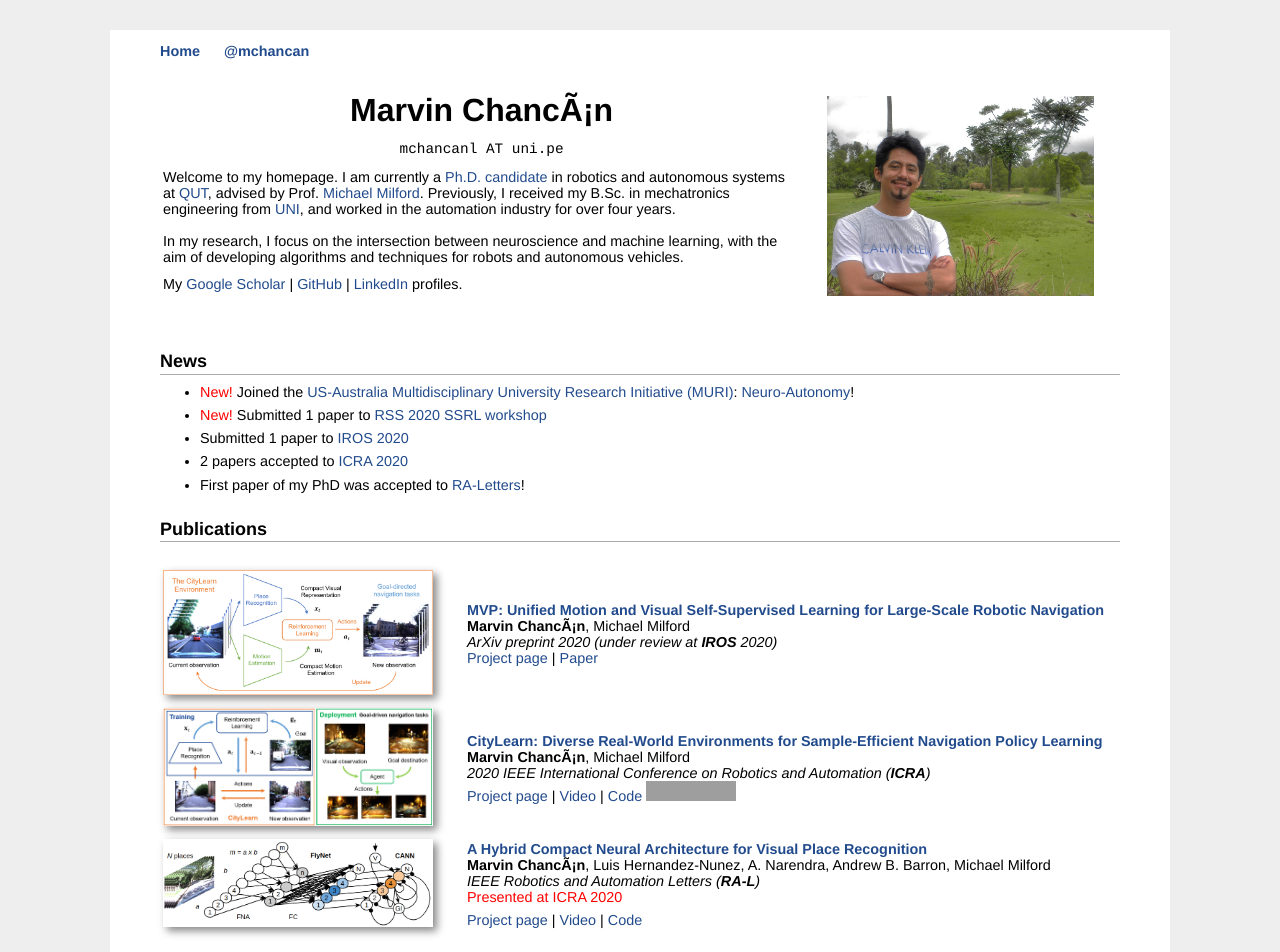
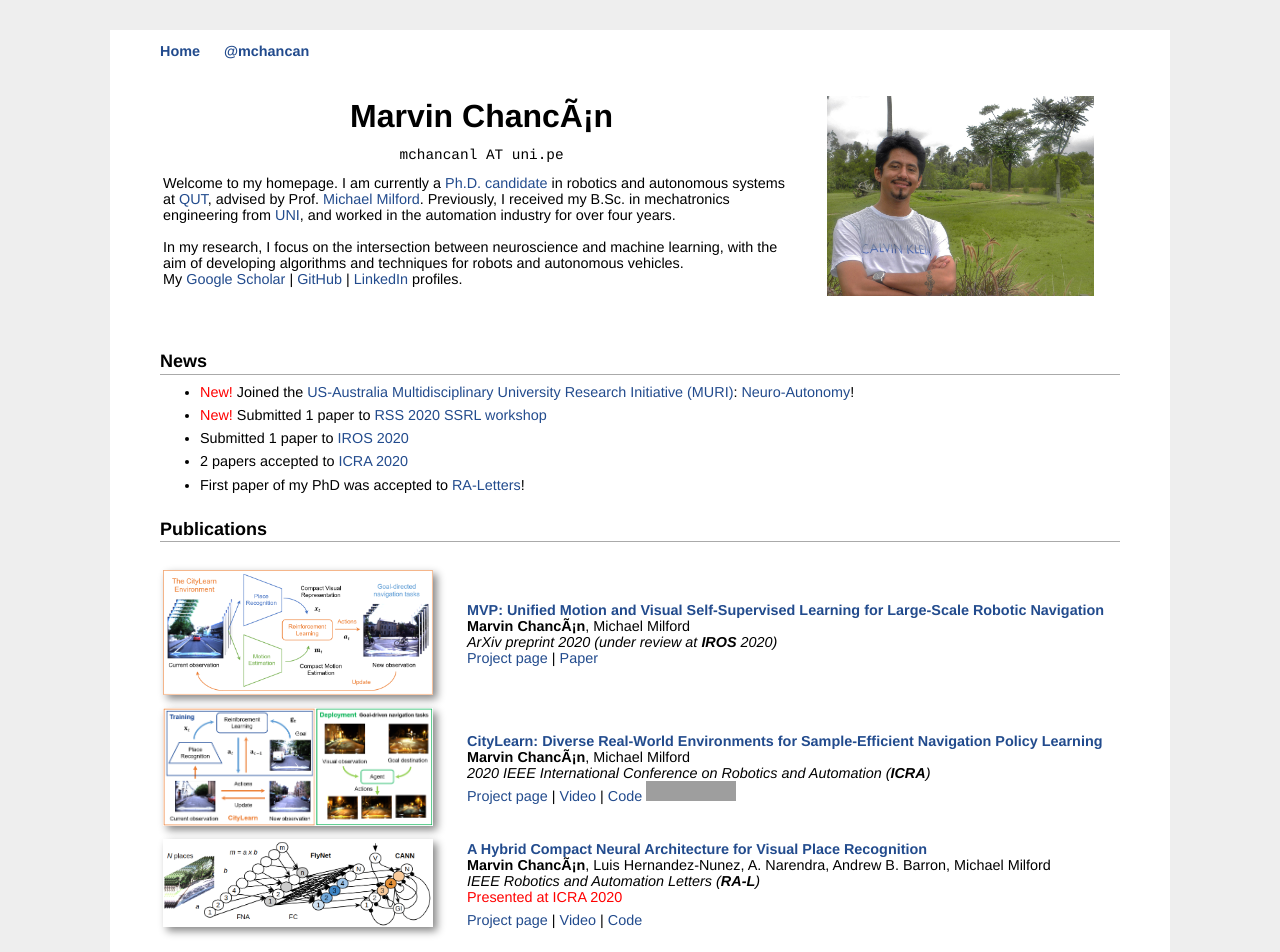
Before and after one commit to mchancan/mchancan.github.io, a Jekyll site: the page built from index.html, in a window 1280 px wide. Shown: the top 952 px of the page. Built offline with Jekyll 4.4.1, drawn with Linux system fonts in a browser that asks for light colours; comment, search, counter and statistics services are not loaded; grey boxes are pictures that could not be loaded.

Commit message:
Update index.html

```diff
--- a/index.html
+++ b/index.html
@@ -19,11 +19,8 @@ title: Marvin's Homepage
 		Previously, I received my B.Sc. in mechatronics engineering from <a href="https://en.wikipedia.org/wiki/National_University_of_Engineering">UNI</a>, and worked in the automation industry for over four years.</br>
 		</br>
 		In my research, I focus on the intersection between neuroscience and machine learning, with the aim of developing algorithms and techniques for robots and autonomous vehicles.
-		</p>
-		<p align="left">
-			<!--<a href="mailto:mchancanl@uni.pe">Email</a> &nbsp;|&nbsp;-->
-			My <a href="https://scholar.google.com/citations?user=iK7xhJ4AAAAJ&hl=en">Google Scholar</a>&nbsp;|&nbsp;<a href="https://github.com/mchancan">GitHub</a>&nbsp;|&nbsp;<a href="https://www.linkedin.com/in/mchancan">LinkedIn</a> profiles.
-		</p>
+		</br>
+		My <a href="https://scholar.google.com/citations?user=iK7xhJ4AAAAJ&hl=en">Google Scholar</a>&nbsp;|&nbsp;<a href="https://github.com/mchancan">GitHub</a>&nbsp;|&nbsp;<a href="https://www.linkedin.com/in/mchancan">LinkedIn</a> profiles.
 	</td>
 	<td style="padding:2.5%;width:33%;max-width:40%">
 		<img style="width:100%;max-width:100%" alt="profile photo" src="images/home.jpg">
```
